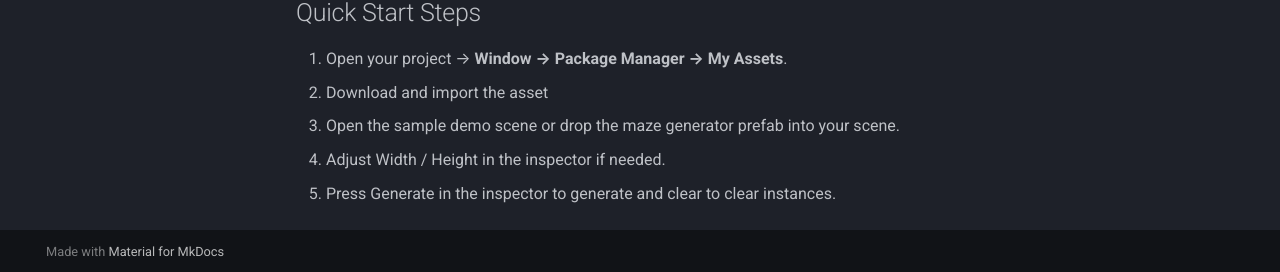
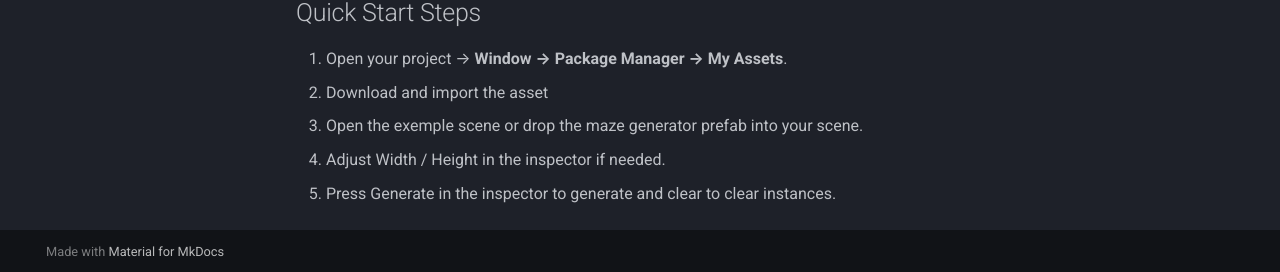
Before and after one commit to dyspropulse/Advanced-maze-generator-Unity, an MkDocs documentation site: the page built from docs/index.md, in a window 1280 px wide and 900 px high, scrolled down 709 px. Shown: the part 625-897 px from the top of the window. Built offline with MkDocs 1.6.1 and Material for MkDocs 9.7.7, drawn with Linux system fonts in a browser that asks for light colours.

Commit message:
Update index.md

```diff
--- a/docs/index.md
+++ b/docs/index.md
@@ -41,6 +41,6 @@ Procedural maze generator with pillars, walls, floors, sand terrain and a demo p
 ## Quick Start Steps
 1. Open your project → **Window → Package Manager → My Assets**.
 2. Download and import the asset
-3. Open the sample demo scene or drop the maze generator prefab into your scene.
+3. Open the exemple scene or drop the maze generator prefab into your scene.
 4. Adjust Width / Height in the inspector if needed.
 5. Press Generate in the inspector to generate and clear to clear instances.
```
